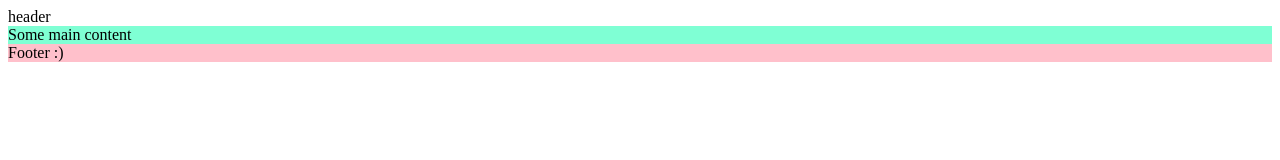
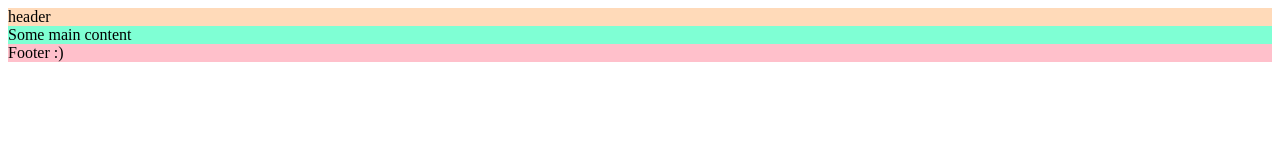
Before and after one commit to RikkeKristiansen98/Testmappf-rGit, a plain HTML site: page index.html in a window 1280 px wide. Drawn offline with Linux system fonts and the light colour scheme.

Commit message:
addedpechpuff to header

```diff
--- a/style.css
+++ b/style.css
@@ -5,3 +5,6 @@ main{
 footer{
     background-color: pink;
 }
+header {
+    background-color: peachpuff;
+}
```
